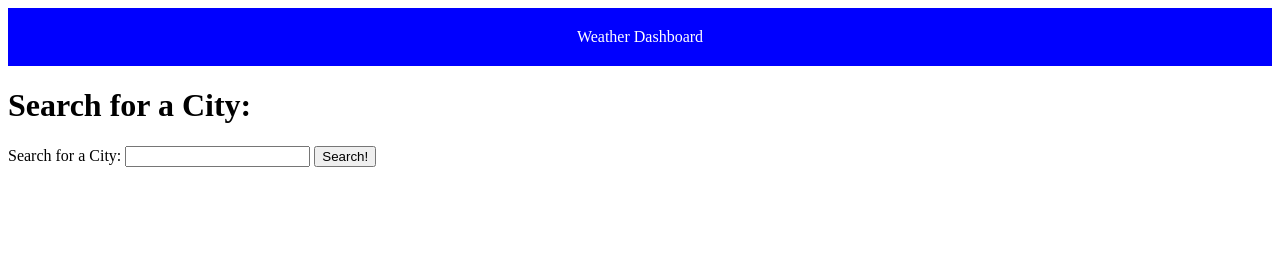
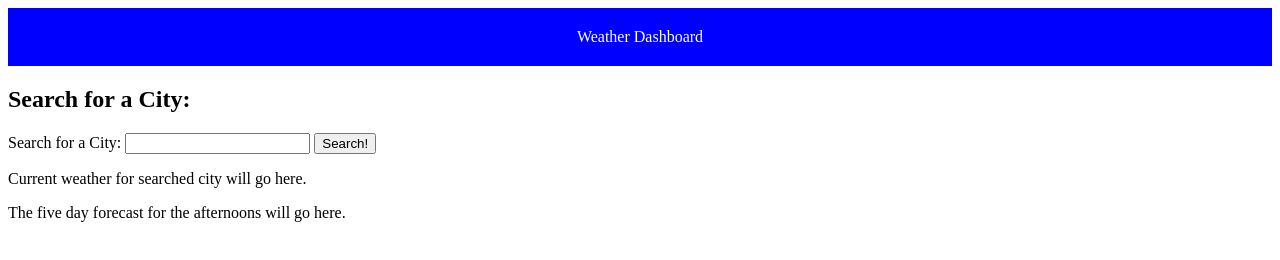
Before and after one commit to wmason1997/WM-Weather-Dashboard, a plain HTML site: page index.html in a window 1280 px wide. Drawn offline with Linux system fonts and the light colour scheme; no server answers.

Commit message:
Added basic areas of the HTML file

```diff
--- a/index.html
+++ b/index.html
@@ -10,12 +10,24 @@
         Weather Dashboard
     </header>
     <body>
+        <section class="left-column">
         <h1>Search for a City:</h1>
         <p>
             <label for="city">Search for a City:</label>
             <input type="text" id="user-input-city" name="user-input-city">
             <button id="search-button" type="button">Search!</button>
         </p>
+        <section id = "searched-cities"></section>
+    </section>
+
+    <section id="immediate-weather">
+        <p>Current weather for searched city will go here.</p>
+    </section>
+
+    <section id="five-day-forecast">
+        <p>The five day forecast for the afternoons will go here.</p>
+    </section>
+
         <!-- <script src="./script2.js"></script> -->
         <script src="./script.js"></script>
     </body>
--- a/style.css
+++ b/style.css
@@ -5,3 +5,11 @@ header {
     text-align: center;
     padding: 20px 0px;
 }
+
+.left-column {
+    /* background-color: red; */
+}
+
+#searched-cities {
+
+}
```
